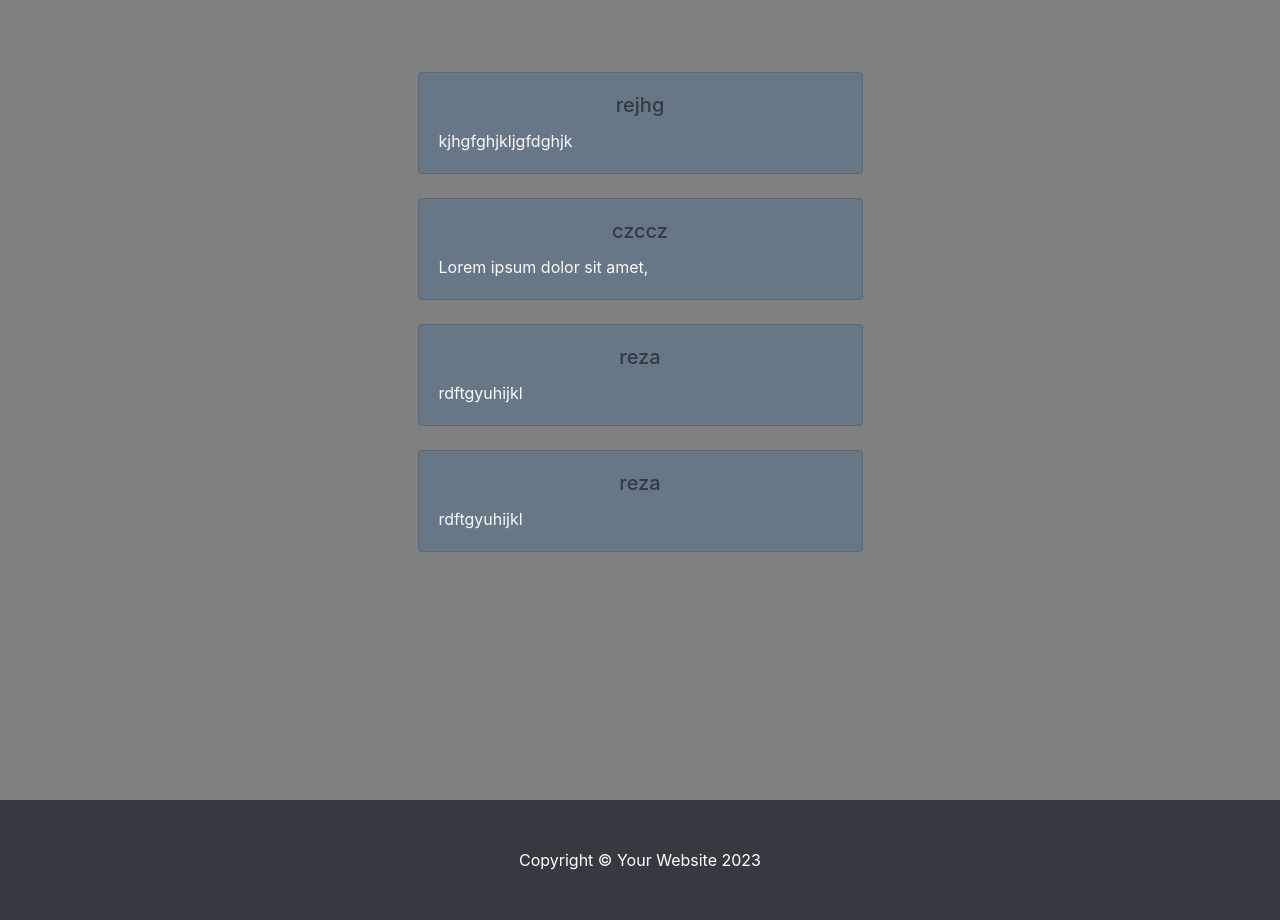
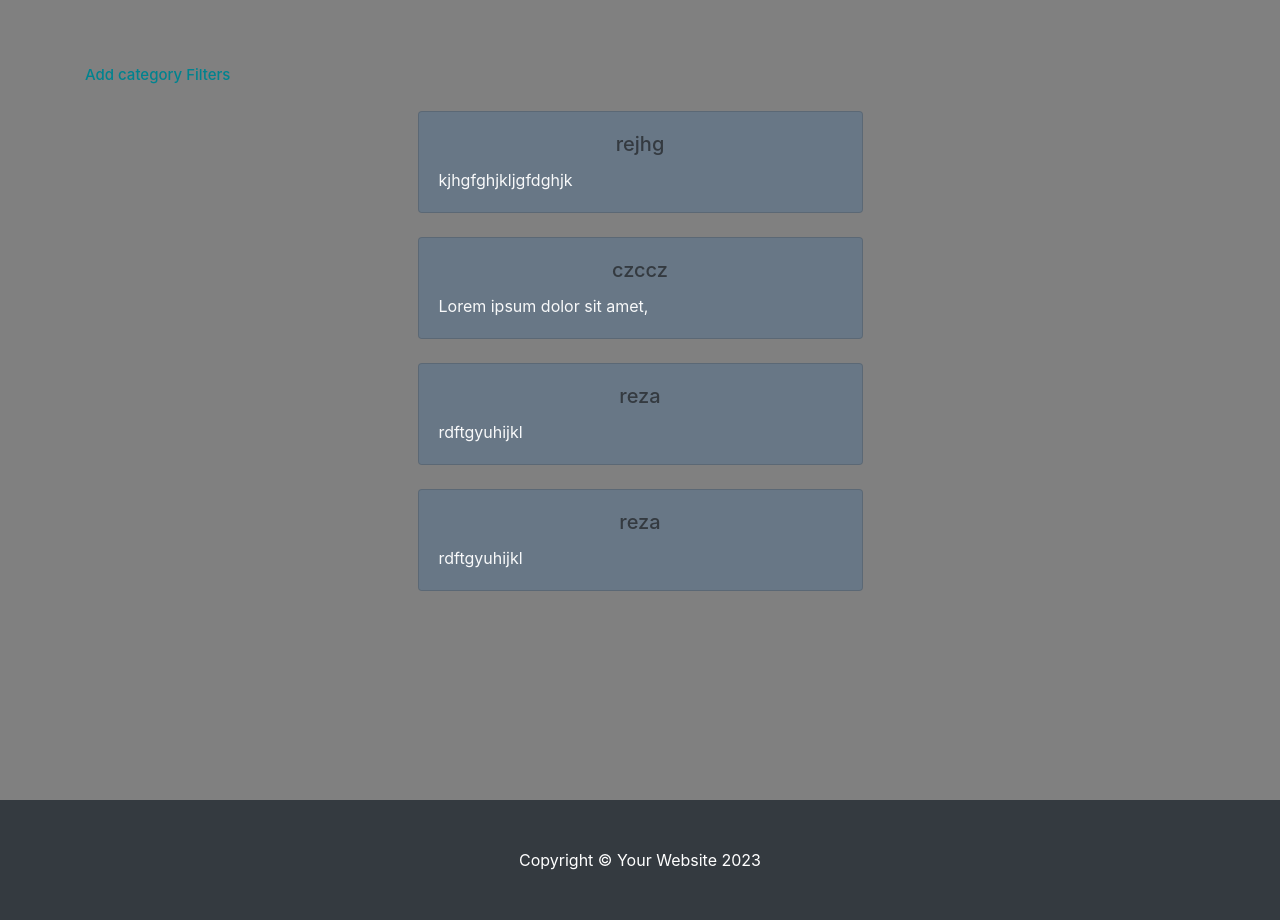
Before and after one commit to rezatn0934/CW-98, a Django app: page /categories/ in a window 1280 px wide. Shown: the part 56-976 px from the top of the page. Run offline with Django 4.2, Linux system fonts and the light colour scheme; data comes from the database, SQL or seed files in the repository; both versions use the stored data as it was after the commit; some libraries are stand-ins or nearby versions.

Commit message:
feat: define add category form

```diff
--- a/CW/week16/task_management/task/views.py
+++ b/CW/week16/task_management/task/views.py
@@ -82,10 +82,17 @@ def categories_view(request):
 
 
 def category_detail_view(request, pk):
-    category = Category.objects.get(pk=pk)
-    tasks = Task.objects.filter(category=category)
-    paginator = Paginator(tasks, 3)
-    page_number = request.GET.get('page', 1)
-    tasks = paginator.get_page(page_number)
-    context = {'category': category, 'tasks': tasks}
+    if request.method == 'GET':
+        category = Category.objects.get(pk=pk)
+        tasks = Task.objects.filter(category=category)
+        paginator = Paginator(tasks, 3)
+        page_number = request.GET.get('page', 1)
+        tasks = paginator.get_page(page_number)
+        context = {'category': category, 'tasks': tasks}
+    elif request.method == 'POST':
+        categories_name = request.POST.get('category_name')
+        categories_description = request.POST.get('category_description')
+        Category.objects.create(name=categories_name, description=categories_description)
+        return redirect('category_detail', pk=pk)
+
     return render(request, 'task/category_details.html', context)
--- a/CW/week16/task_management/templates/task/category.html
+++ b/CW/week16/task_management/templates/task/category.html
@@ -1,17 +1,78 @@
 {% extends 'base.html' %}
+{% block style %}
+    <style>
+        body {
+            background-color: #00838F
+        }
 
+        .advanced {
+            text-decoration: none;
+            font-size: 15px;
+            font-weight: 500
+        }
+
+        .btn-secondary,
+        .btn-secondary:focus,
+        .btn-secondary:active {
+            color: #fff;
+            background-color: #00838f !important;
+            border-color: #00838f !important;
+            box-shadow: none
+        }
+
+        .advanced {
+            color: #00838f !important
+        }
+
+        .form-control:focus {
+            box-shadow: none;
+            border: 1px solid #00838f
+        }
+    </style>
+{% endblock %}
 
 {% block content %}
     <section class="vh-100" style="background-color: grey;">
         <div class="container py-5 h-100">
+            <div class="mt-3">
+                <a data-toggle="collapse" href="#collapseExample" role="button"
+                   aria-expanded="false"
+                   aria-controls="collapseExample"
+                   class="advanced text-decoration-none text-light"> Add category
+                    Filters <i class="fa fa-angle-down"></i>
+                </a>
+                <div class="collapse" id="collapseExample">
+                    <div class="card card-body">
+                        <div class="row mx-2">
+                            <div class="col-md-3 form-check d-flex">
+                                <form action="" method="POST">
+                                    {% csrf_token %}
+                                    <div class="form-group">
+                                        <label for="category_name">Category name:</label>
+                                        <input type="text" class="form-control" id="category_name" name="category_name">
+                                    </div>
+                                    <div class="form-group">
+                                        <label for="category_description">Category description</label>
+                                        <textarea class="form-control" id="category_description"
+                                                  name="category_description"></textarea>
+                                    </div>
+                                    <div class="col-md-3">
+                                        <button class="btn btn-secondary btn-block">Add</button>
+                                    </div>
+                                </form>
+                            </div>
+                        </div>
+                    </div>
+                </div>
+            </div>
             <div class="row gx-5 justify-content-center">
                 <div class="col-lg-5">
                     {% for category in categories %}
                         <div class="card my-4 justify-content-center" style="background: rgba(50, 100, 150, .3)">
                             <div class="card-body ">
-                                <h5 class="card-title text-center" >
+                                <h5 class="card-title text-center">
                                     <a class="text-decoration-none text-dark"
-                                   href="{% url 'category_detail' category.pk %}">{{ category.name }}</a>
+                                       href="{% url 'category_detail' category.pk %}">{{ category.name }}</a>
                                 </h5>
                                 <p class="card-text text-light">{{ category.description|truncatewords:5 }}</p>
                             </div>
@@ -19,6 +80,7 @@
                     {% endfor %}
                 </div>
             </div>
+
         </div>
     </section>
 {% endblock %}
```
Also changed, not shown: CW/week16/task_management/templates/task/search.html (+0 -28 lines), CW/week16/task_management/db.sqlite3.
